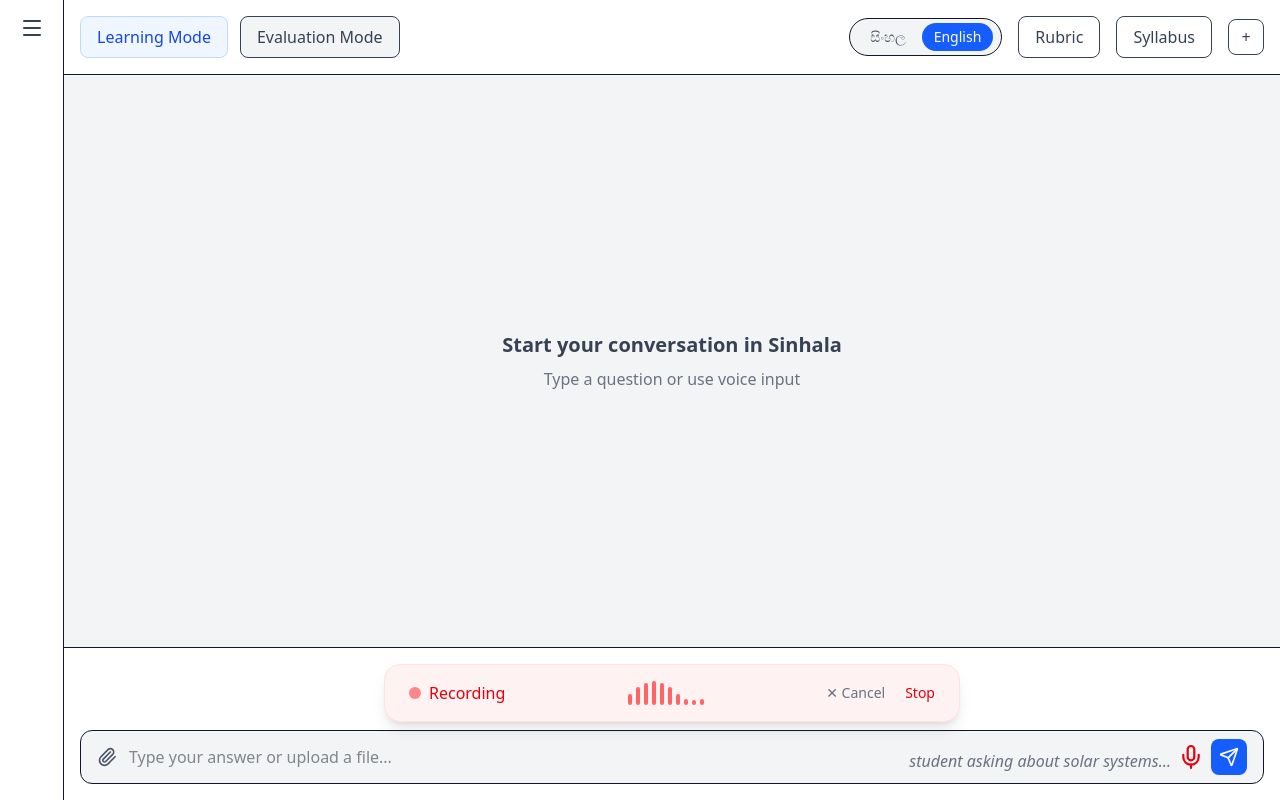
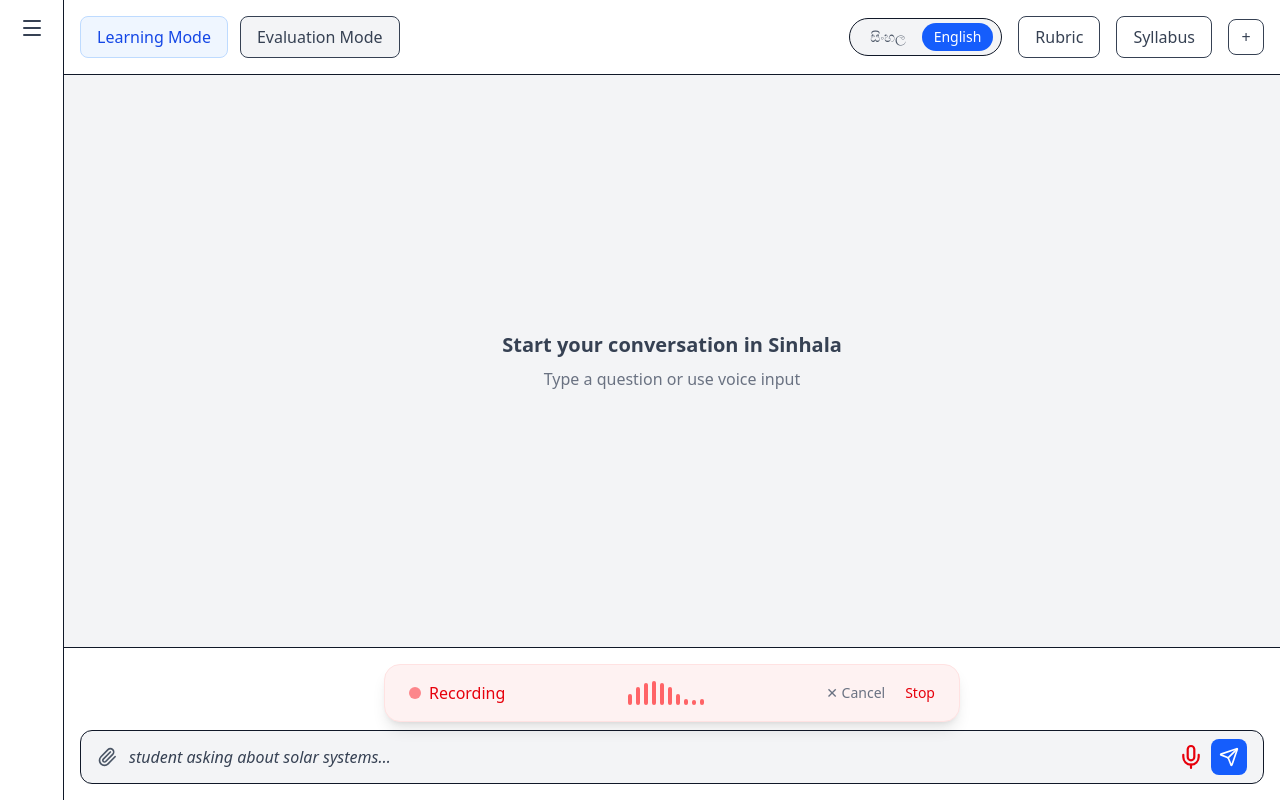
Before and after one commit to Miyuri15/sinlearn-web, a Next.js app: page /chat in a window 1280 px wide. Both pictures are taken after a click on the button 1191 px from the left and 757 px from the top of the page. Built offline with nearby package versions, Linux system fonts and the light colour scheme.

Commit message:
feat: update InputBar and RecordBar components for improved recording functionality and integrate handling in Chat page

```diff
--- a/src/app/chat/components/InputBar.tsx
+++ b/src/app/chat/components/InputBar.tsx
@@ -1,3 +1,4 @@
+import "@/lib/i18n";
 import { Mic, Paperclip, Send } from "lucide-react";
 import { useTranslation } from "react-i18next";
 
@@ -25,15 +26,14 @@ export default function InputBar({
 
       <textarea
         placeholder={t("typing_placeholder")}
-        value={message}
+        value={isRecording ? transcript : message}
         onChange={handleInputChange}
         rows={1}
-        className="flex-1 bg-transparent outline-none px-3 resize-none overflow-hidden leading-relaxed max-h-40"
+        disabled={isRecording} // prevent editing during recording
+        className={`flex-1 bg-transparent outline-none px-3 resize-none overflow-hidden leading-relaxed max-h-40 ${
+          isRecording ? "text-gray-700 italic" : "text-gray-800"
+        }`}
       ></textarea>
-
-      {isRecording && transcript && (
-        <p className="text-gray-500 mt-2 italic">{transcript}</p>
-      )}
 
       <button
         className={`mx-2 transition-all duration-300 ${
--- a/src/app/chat/components/RecordBar.tsx
+++ b/src/app/chat/components/RecordBar.tsx
@@ -1,11 +1,11 @@
 type RecordBarProps = Readonly<{
-  setIsRecording: (value: boolean) => void;
-  setTranscript: (value: string) => void;
+  onCancelRecording?: () => void;
+  onStopRecording?: () => void;
 }>;
 
 export default function RecordBar({
-  setIsRecording,
-  setTranscript,
+  onCancelRecording,
+  onStopRecording,
 }: RecordBarProps) {
   return (
     <div className="flex justify-center px-4 pb-2">
@@ -31,10 +31,7 @@ export default function RecordBar({
         <div className="flex items-center gap-5 text-sm">
           {/* Cancel */}
           <button
-            onClick={() => {
-              setIsRecording(false);
-              setTranscript("");
-            }}
+            onClick={() => onCancelRecording?.()}
             className="text-gray-500 hover:text-gray-700 flex items-center gap-1"
           >
             ✕ Cancel
@@ -42,9 +39,7 @@ export default function RecordBar({
 
           {/* Stop */}
           <button
-            onClick={() => {
-              setIsRecording(false);
-            }}
+            onClick={() => onStopRecording?.()}
             className="text-red-600 font-medium hover:text-red-700"
           >
             Stop
--- a/src/app/chat/page.tsx
+++ b/src/app/chat/page.tsx
@@ -11,7 +11,7 @@ import RecordBar from "./components/RecordBar";
 export default function Chat() {
   const { t } = useTranslation("chat");
 
-  const [loading, setLoading] = useState(true);
+  const [loading, setLoading] = useState(false);
   const [isRubricOpen, setIsRubricOpen] = useState(false);
   const [isRecording, setIsRecording] = useState(false);
   const [transcript, setTranscript] = useState("");
@@ -28,11 +28,24 @@ export default function Chat() {
     e.target.style.height = `${e.target.scrollHeight}px`; // grow
   };
 
+  const handleStopRecording = () => {
+    setIsRecording(false);
+    setMessage(transcript);
+  };
+
+  const handleCancelRecording = () => {
+    setIsRecording(false);
+    setTranscript("");
+  };
+
   useEffect(() => {
     const timer = setTimeout(() => setLoading(false), 1200);
-    setTranscript("student asking about solar systems…");
     return () => clearTimeout(timer);
   }, []);
+
+  useEffect(() => {
+    setTranscript("student asking about solar systems…");
+  }, [setTranscript]);
 
   if (loading) {
     return (
@@ -139,8 +152,8 @@ export default function Chat() {
         <div className="p-4 border-t bg-white">
           {isRecording && (
             <RecordBar
-              setIsRecording={setIsRecording}
-              setTranscript={setTranscript}
+              onCancelRecording={handleCancelRecording}
+              onStopRecording={handleStopRecording}
             />
           )}
 
```
